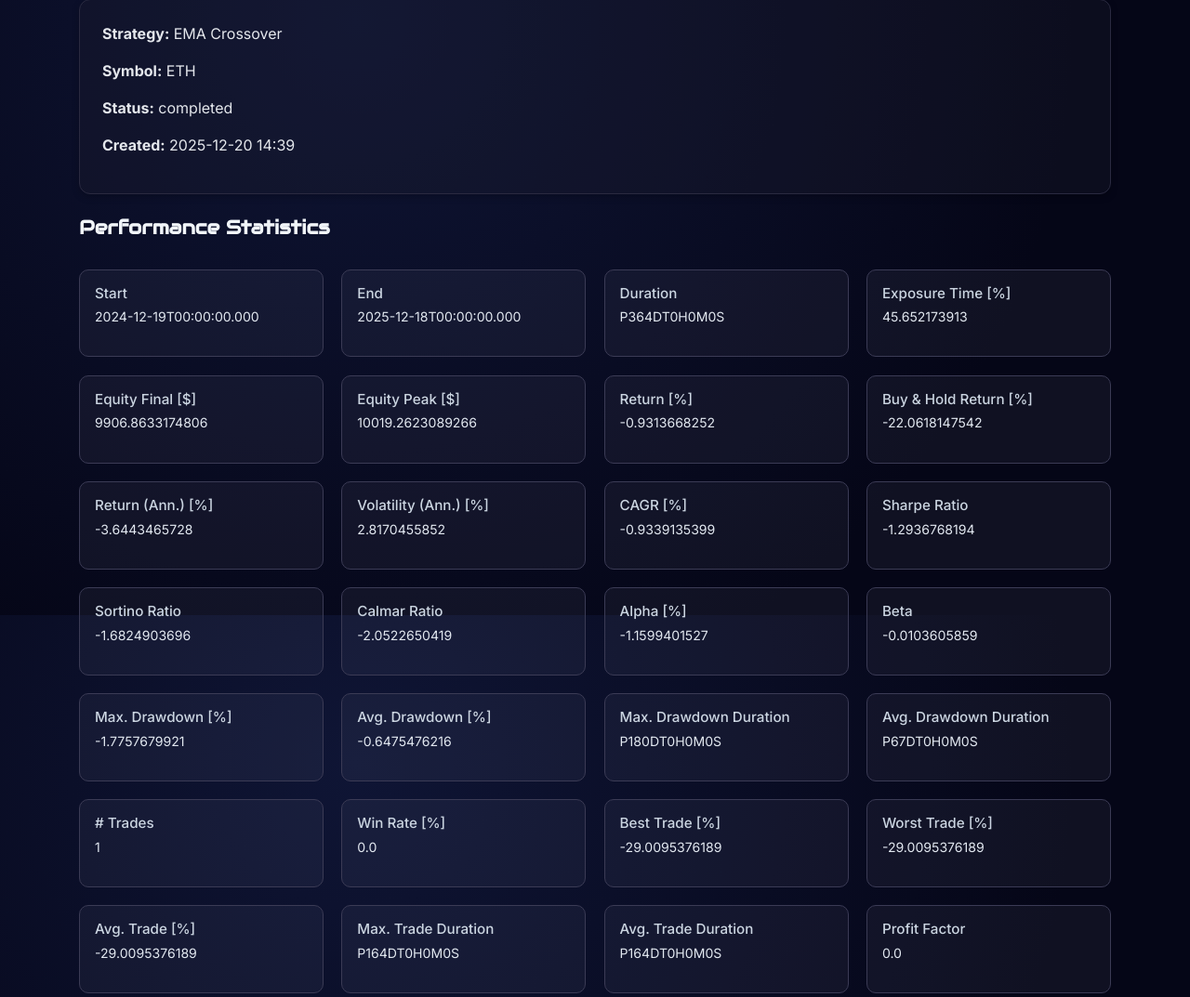
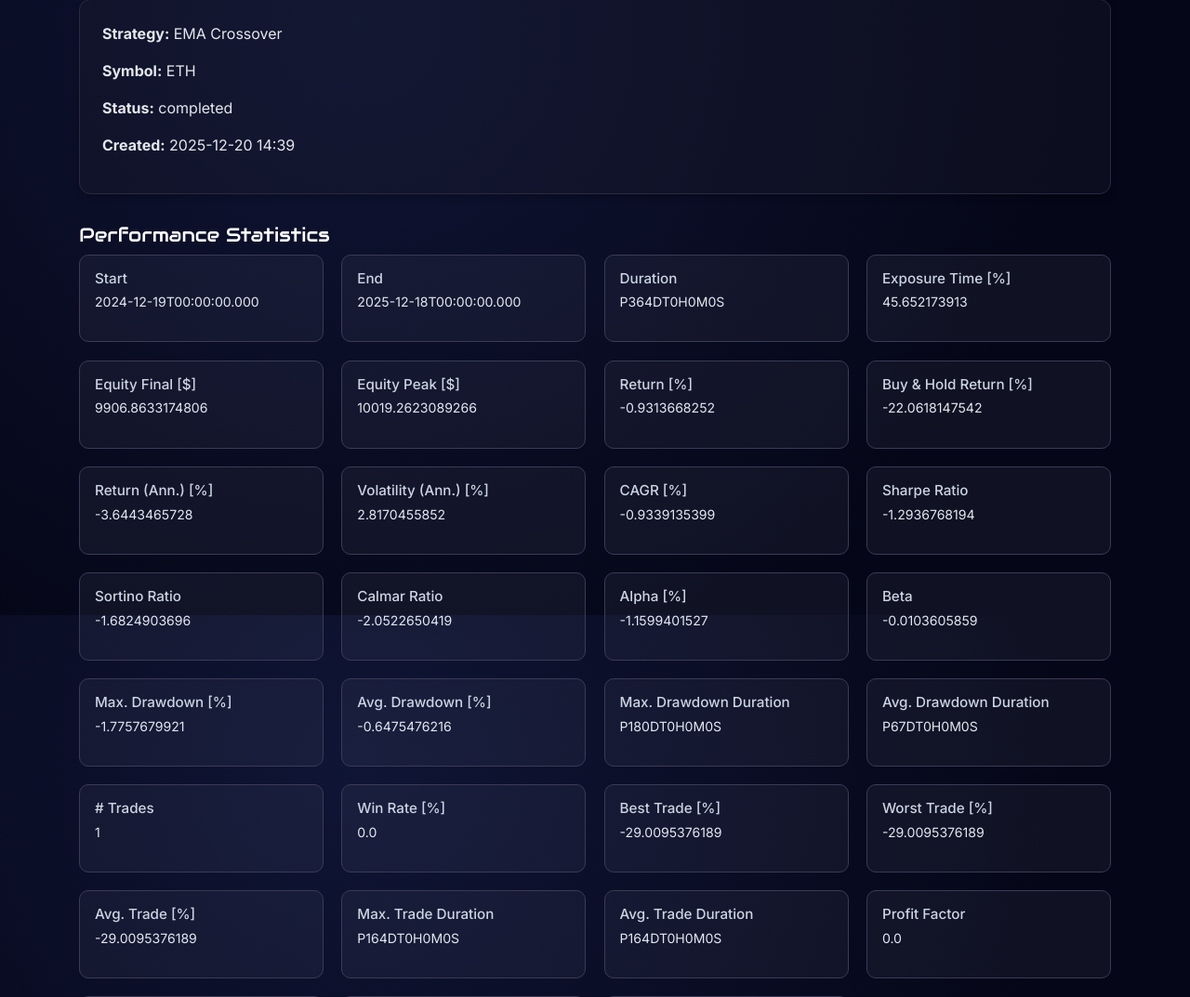
Before and after one commit to john-lohoba/Milestone-Project-4, a Django app: page /dashboard/backtest_detail/26/ in a window 1280 px wide. Shown: the part 138-1211 px from the top of the page at 93% size. Run offline with Django 4.2, Linux system fonts and the light colour scheme; a user stored in the database is signed in; data comes from the database, SQL or seed files in the repository; some libraries are stand-ins or nearby versions.

Commit message:
Updates for accessibility

```diff
--- a/dashboard/static/dashboard/css/dashboard.css
+++ b/dashboard/static/dashboard/css/dashboard.css
@@ -5,6 +5,10 @@
     font-weight: 600;
     margin-bottom: 2rem;
     color: #f1f5f9;
+}
+
+.dashboard-subtitle {
+    font-size: 1.3rem;
 }
 
 /* Cards */
@@ -140,10 +144,11 @@
     border: 1px solid #3b3b55;
 }
 
-.stat-item h4 {
+.stat-item h3 {
     color: #cbd5e1;
     font-size: 0.95rem;
     margin-bottom: 0.35rem;
+    font-family: var(--primary-font);
 }
 
 .stat-item p {
@@ -177,7 +182,7 @@
     margin-left: 1rem;
 }
 
-.subscription-card h3 {
+.subscription-card h2 {
     font-size: 0.9rem;
     opacity: 0.7;
     margin-bottom: 10px;
--- a/dashboard/templates/dashboard/backtest_detail.html
+++ b/dashboard/templates/dashboard/backtest_detail.html
@@ -27,14 +27,14 @@
 
     <div class="row">
         <div class="col">
-            <h3 class="dashboard-title" style="font-size:1.3rem;">Performance Statistics</h3>
+            <h2 class="dashboard-subtitle mt-2">Performance Statistics</h2>
         </div>
     </div>
     <!-- Performance stats grid -->
     <div class="stats-grid">
         {% for key, val in stats.items %}
         <div class="stat-item">
-            <h4>{{ key }}</h4>
+            <h3>{{ key }}</h3>
             <p>{{ val }}</p>
         </div>
         {% endfor %}
--- a/dashboard/templates/dashboard/backtest_list.html
+++ b/dashboard/templates/dashboard/backtest_list.html
@@ -17,7 +17,7 @@
 <div class="container mb-4">
     <div class="row">
         <div class="col subscription-card">
-        <h3>Subscription</h3>
+        <h2>Subscription</h2>
 
         {% if subscription and subscription.is_active %}
         <div class="plan-name">
--- a/home/templates/home/index.html
+++ b/home/templates/home/index.html
@@ -39,7 +39,7 @@
 
     <div class="col-12 col-md-6 col-lg-4 mb-4">
       <div class="subscription-card h-100">
-        <h4 class="plan-title">Free</h4>
+        <h2 class="plan-title">Free</h2>
         <p class="plan-price">£0 / month</p>
 
         <ul class="plan-features">
@@ -57,7 +57,7 @@
 
     <div class="col-12 col-md-6 col-lg-4 mb-4">
       <div class="subscription-card h-100">
-        <h4 class="plan-title">Basic</h4>
+        <h2 class="plan-title">Basic</h2>
         <p class="plan-price">£4.99 / month</p>
 
         <ul class="plan-features">
@@ -75,7 +75,7 @@
 
     <div class="col-12 col-md-6 col-lg-4 mb-4">
       <div class="subscription-card h-100">
-        <h4 class="plan-title">Pro</h4>
+        <h2 class="plan-title">Pro</h2>
         <p class="plan-price">£9.99 / month</p>
 
         <ul class="plan-features">
--- a/static/css/base.css
+++ b/static/css/base.css
@@ -116,6 +116,7 @@ footer p{
 .plan-title {
   font-weight: 600;
   margin-bottom: 8px;
+  font-family: var(--primary-font);
 }
 
 .plan-price {
--- a/tbo/settings.py
+++ b/tbo/settings.py
@@ -34,7 +34,7 @@ STRIPE_SECRET_KEY = os.environ.get("STRIPE_SECRET_KEY")
 STRIPE_WEBHOOK_SECRET = os.environ.get("STRIPE_WEBHOOK_SECRET")
 
 # SECURITY WARNING: don't run with debug turned on in production!
-DEBUG = False
+DEBUG = True
 
 ALLOWED_HOSTS = ["tbo-app-4663a8d1ae01.herokuapp.com", "127.0.0.1", "localhost"]
 DOMAIN = os.getenv("DOMAIN", "http://127.0.0.1:8000")
```
